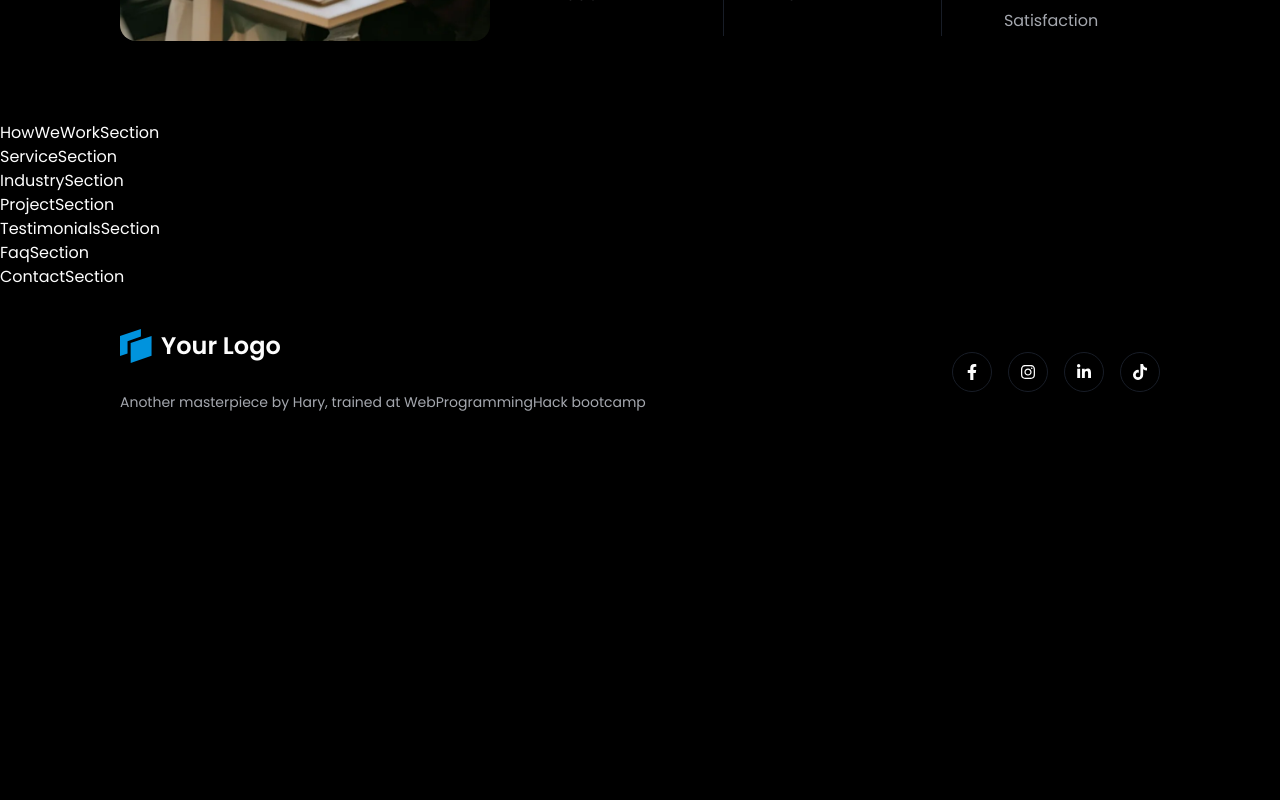
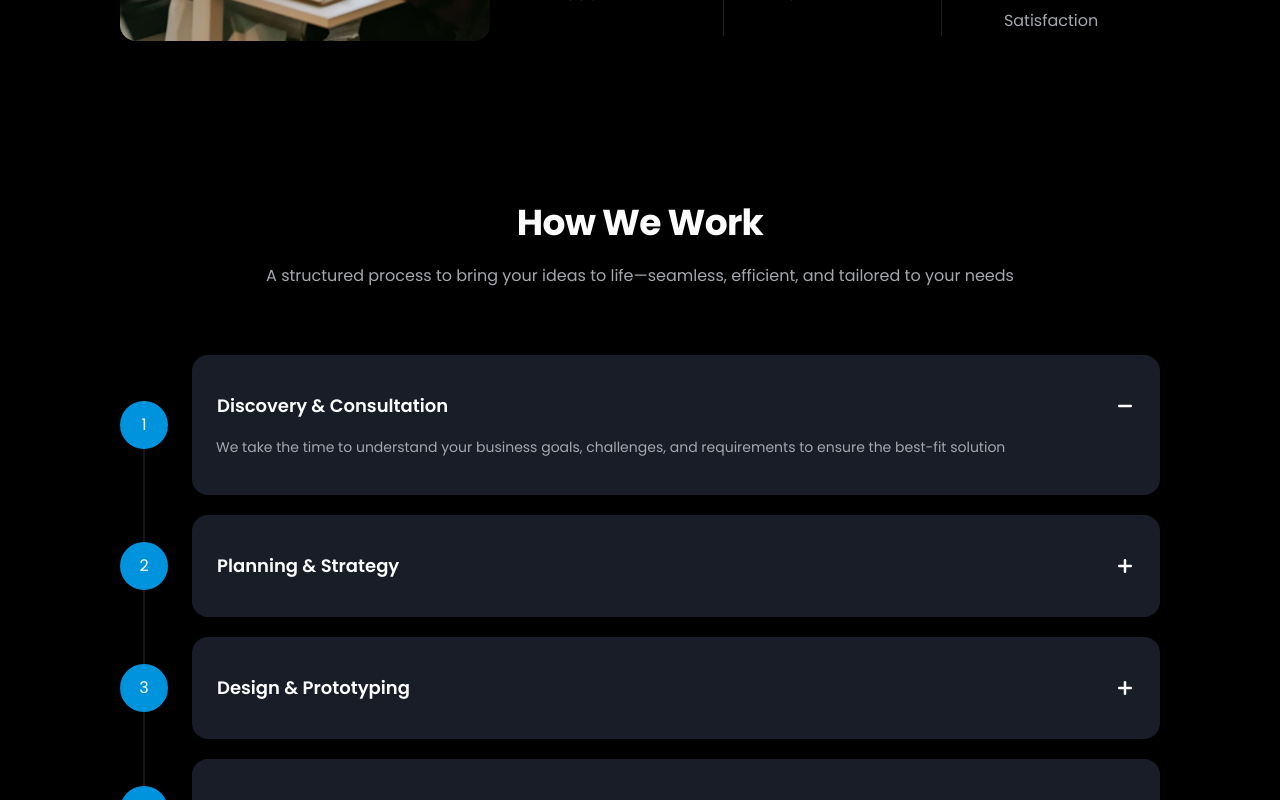
Before and after one commit to Hary300/Personal-Project-40-Dark-Blue-Portfolio, a React (Vite) app: page / in a window 1280 px wide. Shown: the part 1500-2300 px from the top of the page. Before the commit the page ends 1956 px from the top, so only its background shows below. Built offline with nearby package versions, Linux system fonts and the light colour scheme.

Commit message:
feat: add Accordion component to HowWeWorkSection and enhance layout with dynamic items

```diff
--- a/src/components/layouts/SectionWrapper.tsx
+++ b/src/components/layouts/SectionWrapper.tsx
@@ -2,7 +2,7 @@ import type { NavId } from '@/data/headerData';
 import { cn } from 'cn';
 import type { ReactNode } from 'react';
 
-type SectionId = NavId | 'home' | 'contact' | 'trusted';
+type SectionId = NavId | 'home' | 'contact' | 'trusted' | 'how-we-work';
 
 interface SectionWrapperProps {
   sectionId: SectionId;
--- /dev/null
+++ b/src/components/ui/accordion.tsx
@@ -0,0 +1,85 @@
+import * as React from 'react';
+import { cn } from 'cn';
+import { Accordion as AccordionPrimitive } from 'radix-ui';
+import { ChevronDownIcon, ChevronUpIcon } from 'lucide-react';
+import { FiMinus, FiPlus } from 'react-icons/fi';
+
+function Accordion({
+  className,
+  ...props
+}: React.ComponentProps<typeof AccordionPrimitive.Root>) {
+  return (
+    <AccordionPrimitive.Root
+      data-slot='accordion'
+      className={cn('flex w-full flex-col', className)}
+      {...props}
+    />
+  );
+}
+
+function AccordionItem({
+  className,
+  ...props
+}: React.ComponentProps<typeof AccordionPrimitive.Item>) {
+  return (
+    <AccordionPrimitive.Item
+      data-slot='accordion-item'
+      className={cn('', className)}
+      {...props}
+    />
+  );
+}
+
+function AccordionTrigger({
+  className,
+  children,
+  ...props
+}: React.ComponentProps<typeof AccordionPrimitive.Trigger>) {
+  return (
+    <AccordionPrimitive.Header className='flex'>
+      <AccordionPrimitive.Trigger
+        data-slot='accordion-trigger'
+        className={cn(
+          'group/accordion-trigger relative flex flex-1 items-center justify-between rounded-lg border border-transparent py-2.5 text-left text-md lg:text-lg font-semibold transition-all outline-none hover:underline focus-visible:border-ring focus-visible:ring-3 focus-visible:ring-ring/50 focus-visible:after:border-ring disabled:pointer-events-none disabled:opacity-50 **:data-[slot=accordion-trigger-icon]:ml-auto',
+          className
+        )}
+        {...props}
+      >
+        {children}
+        <FiPlus
+          data-slot='accordion-trigger-icon'
+          className='pointer-events-none shrink-0 group-aria-expanded/accordion-trigger:hidden stroke-3 size-5'
+        />
+        <FiMinus
+          data-slot='accordion-trigger-icon'
+          className='pointer-events-none hidden shrink-0 group-aria-expanded/accordion-trigger:inline stroke-3 size-5'
+        />
+      </AccordionPrimitive.Trigger>
+    </AccordionPrimitive.Header>
+  );
+}
+
+function AccordionContent({
+  className,
+  children,
+  ...props
+}: React.ComponentProps<typeof AccordionPrimitive.Content>) {
+  return (
+    <AccordionPrimitive.Content
+      data-slot='accordion-content'
+      className='overflow-hidden text-sm text-neutral-400 data-open:animate-accordion-down data-closed:animate-accordion-up'
+      {...props}
+    >
+      <div
+        className={cn(
+          'pt-0 pb-2.5 [&_a]:underline [&_a]:underline-offset-3 [&_a]:hover:text-foreground [&_p:not(:last-child)]:mb-4',
+          className
+        )}
+      >
+        {children}
+      </div>
+    </AccordionPrimitive.Content>
+  );
+}
+
+export { Accordion, AccordionItem, AccordionTrigger, AccordionContent };
--- a/src/sections/04-howWeWork/HowWeWorkSection.tsx
+++ b/src/sections/04-howWeWork/HowWeWorkSection.tsx
@@ -1,5 +1,53 @@
+import SectionWrapper from '@/components/layouts/SectionWrapper';
+import SectionTitle from '@/components/shared/SectionTitle';
+import { howWeWorkData } from '@/data/04-howWeWorkData';
+import {
+  Accordion,
+  AccordionContent,
+  AccordionItem,
+  AccordionTrigger,
+} from '@/components/ui/accordion';
+
 const HowWeWorkSection = () => {
-  return <div>HowWeWorkSection</div>;
+  const header = howWeWorkData.header;
+  const items = howWeWorkData.items;
+  return (
+    <SectionWrapper sectionId='how-we-work' hasGap hasPy>
+      <SectionTitle title={header.title} subtitle={header.subtitle} />
+
+      <Accordion type='single' collapsible defaultValue='item-1'>
+        <div className='relative flex flex-col gap-5'>
+          {items.map((item, index) => (
+            <AccordionItem
+              key={item.value}
+              value={item.value}
+              className='grid grid-cols-[auto_1fr] gap-4 lg:gap-6'
+            >
+              <div className='relative flex items-center'>
+                <div className='flex justify-center items-center rounded-full size-10 lg:size-12 bg-primary-300'>
+                  {index + 1}
+                </div>
+                {index === 0 && (
+                  <div className='absolute top-0 inset-x-0 bg-black h-1/2 -z-1' />
+                )}
+                {index === items.length - 1 && (
+                  <div className='absolute bottom-0 inset-x-0 bg-black h-1/2 -z-1' />
+                )}
+              </div>
+
+              <div className='bg-neutral-900 p-4 lg:p-6 rounded-2xl'>
+                <AccordionTrigger>{item.trigger}</AccordionTrigger>
+                <AccordionContent>{item.content}</AccordionContent>
+              </div>
+            </AccordionItem>
+          ))}
+          <div className='absolute left-0 inset-y-0 w-10 lg:w-12 '>
+            <div className='absolute w-px inset-y-0 bg-neutral-800 left-1/2 -translate-x-1/2 -z-2' />
+          </div>
+        </div>
+      </Accordion>
+    </SectionWrapper>
+  );
 };
 
 export default HowWeWorkSection;
```
